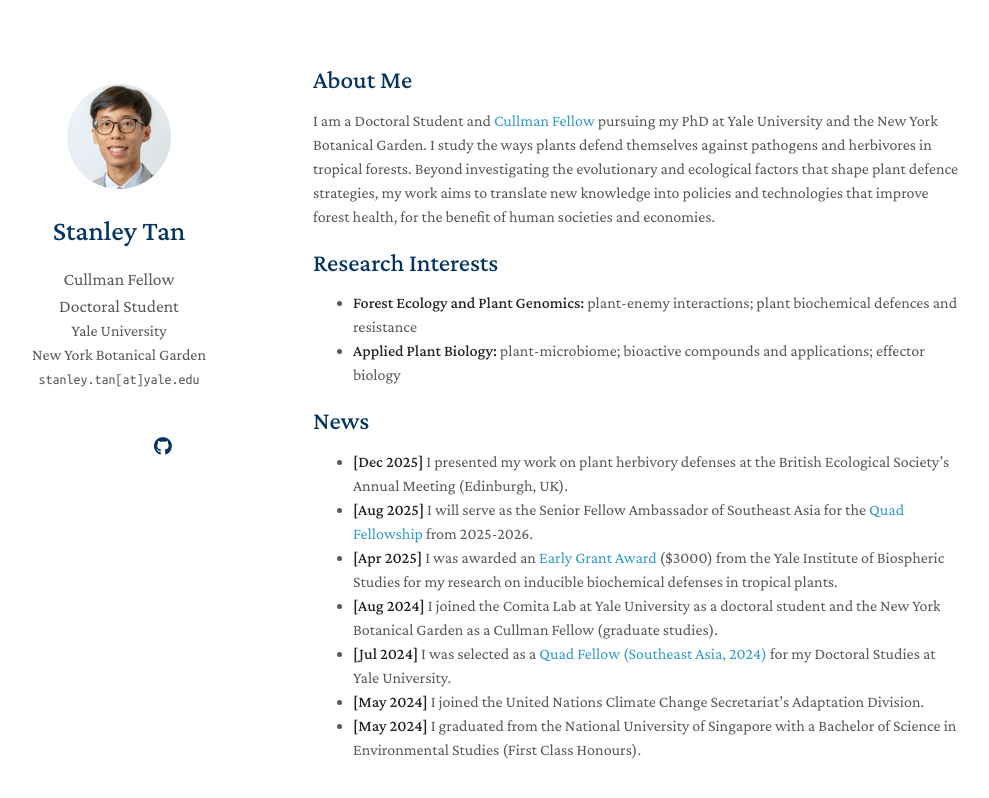
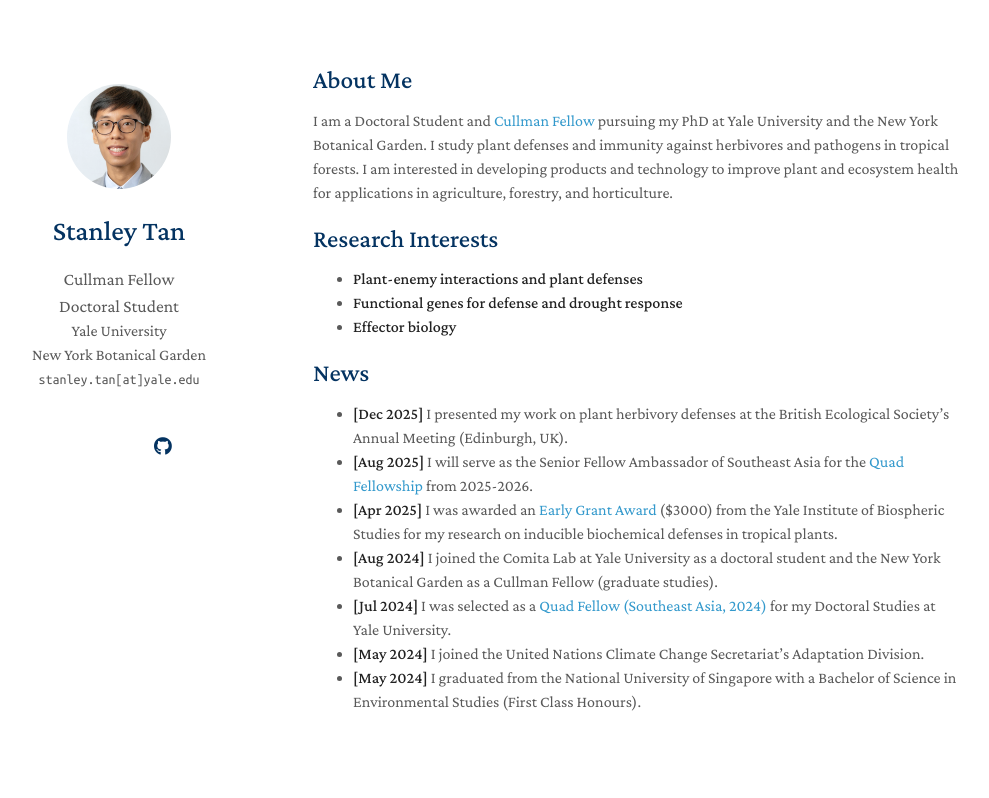
Before and after one commit to stanleytansx/stanleytansx.github.io, a Jekyll site: the page built from index.md, in a window 1280 px wide. Shown: the top 798 px of the page, without its empty margins (157-1146 px from the left). Built offline with Jekyll 4.4.1, drawn with Linux system fonts in a browser that asks for light colours; nearby versions of some CDN libraries; a style sheet for code colours, icons or effects is not loaded; our own code applies the rules of GitHub Pages for plain Markdown files.

Commit message:
Update index.md

```diff
--- a/index.md
+++ b/index.md
@@ -5,12 +5,13 @@ layout: homepage
 ## About Me
 
 I am a Doctoral Student and <a href="https://tri.yale.edu/fellows/cullman-joint-degree-program" target="_blank">Cullman Fellow</a> pursuing my PhD at Yale University and the New York Botanical Garden.
-I study the ways plants defend themselves against pathogens and herbivores in tropical forests. Beyond investigating the evolutionary and ecological factors that shape plant defence strategies, my work aims to translate new knowledge into policies and technologies that improve forest health, for the benefit of human societies and economies.
+I study plant defenses and immunity against herbivores and pathogens in tropical forests. I am interested in developing products and technology to improve plant and ecosystem health for applications in agriculture, forestry, and horticulture.
 
 ## Research Interests
 
-- **Forest Ecology and Plant Genomics:** plant-enemy interactions; plant biochemical defences and resistance
-- **Applied Plant Biology:** plant-microbiome; bioactive compounds and applications; effector biology
+- **Plant-enemy interactions and plant defenses**
+- **Functional genes for defense and drought response**
+- **Effector biology**
 
 ## News
 
```
